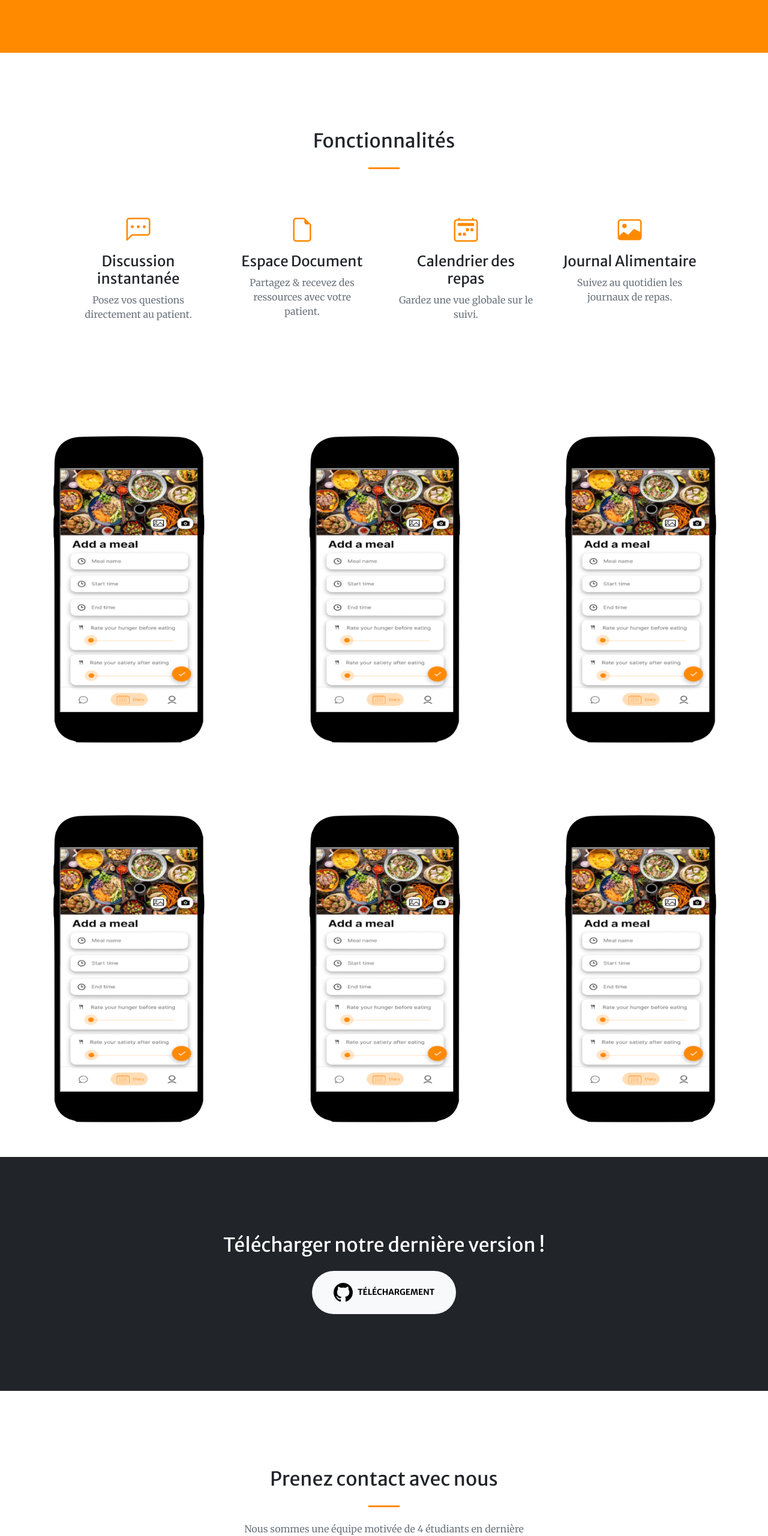
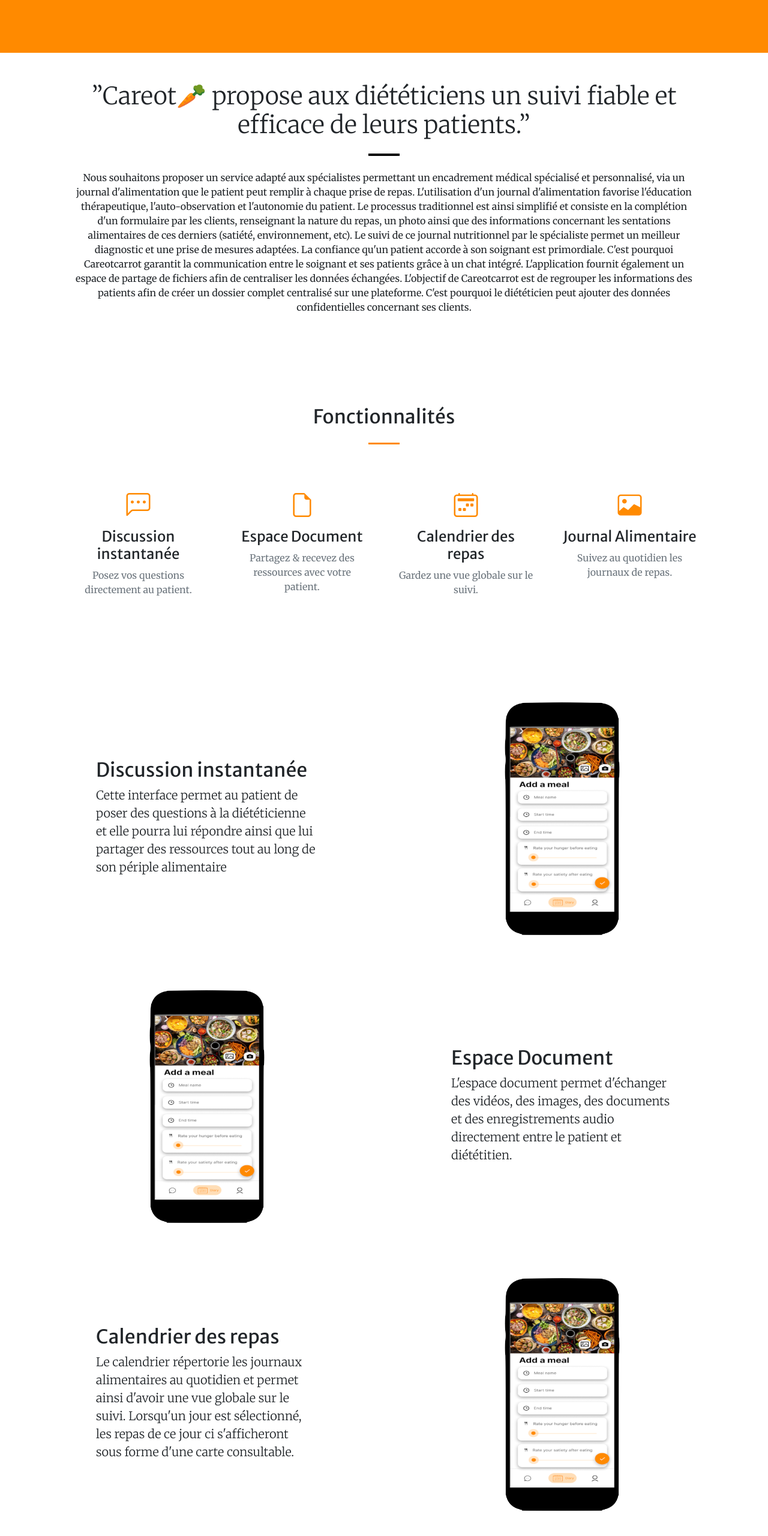
Before and after one commit to les-crepes/les-crepes, a plain HTML site: page index.html in a window 1280 px wide. Shown: the part 1420-3981 px from the top of the page at 60% size. Drawn offline with nearby package versions, Linux system fonts and the light colour scheme; some packages are replaced by stand-ins of ours; a script that the page names is missing.

Commit message:
landing page v1.0

```diff
--- a/index.html
+++ b/index.html
@@ -86,7 +86,23 @@
                 </div>
             </div>
         </section>
-        <!-- Services-->
+        <!-- Description -->
+        <section id="description">
+          <div class="container px-4 px-lg-5">
+            <div class="col-lg-12 text-center mt-5">
+              <p class="display-6">”Careot🥕 propose aux diététiciens un suivi fiable et efficace de leurs patients.”</p>
+              <hr class="divider divider-dark" />
+              <p class="text-gray-75 mb-4">
+                Nous souhaitons proposer un service adapté aux spécialistes permettant un encadrement médical spécialisé et personnalisé, via un journal d'alimentation que le patient peut remplir à chaque prise de repas. L'utilisation d'un journal d'alimentation favorise l'éducation thérapeutique, l'auto-observation et l'autonomie du patient. Le processus traditionnel est ainsi simplifié et consiste en la complétion d'un formulaire par les clients, renseignant la nature du repas, un photo ainsi que des informations concernant les sentations alimentaires de ces derniers (satiété, environnement, etc). Le suivi de ce journal nutritionnel par le spécialiste permet un meilleur diagnostic et une prise de mesures adaptées.
+
+                La confiance qu'un patient accorde à son soignant est primordiale. C'est pourquoi Careotcarrot garantit la communication entre le soignant et ses patients grâce à un chat intégré. L'application fournit également un espace de partage de fichiers afin de centraliser les données échangées.
+
+                L'objectif de Careotcarrot est de regrouper les informations des patients afin de créer un dossier complet centralisé sur une plateforme. C'est pourquoi le diététicien peut ajouter des données confidentielles concernant ses clients.
+              </p>
+            </div>
+          </div>
+        </section>
+        <!-- Fonctionnalités -->
         <section class="page-section" id="services">
             <div class="container px-4 px-lg-5">
                 <h2 class="text-center mt-0">Fonctionnalités</h2>
@@ -125,70 +141,45 @@
         </section>
         <!-- Portfolio-->
         <div id="portfolio">
-            <div class="container-fluid p-0">
+          <section class="showcase">
+            <div class="container-fluid px-4 px-lg-5">
                 <div class="row g-0">
-                    <div class="col-lg-4 col-sm-6">
-                        <a class="portfolio-box" href="assets/img/portfolio/fullsize/1.jpg" title="Project Name">
-                            <img class="img-fluid" src="assets/img/app.png" alt="..." />
-                            <div class="portfolio-box-caption">
-                                <div class="project-category text-white-50">Category</div>
-                                <div class="project-name">Vue 1</div>
+                    <div class="col-lg-6 order-lg-2 text-white showcase-img" style="background-image: url('assets/img/app.png')"></div>
+                    <div class="col-lg-6 order-lg-1 my-auto showcase-text">
+                        <h2>Discussion instantanée</h2>
+                        <p class="lead mb-0">Cette interface permet au patient de poser des questions à la diététicienne et elle pourra lui répondre ainsi que lui partager des ressources tout au long de son périple alimentaire</p>
                     </div>
-                        </a>
                 </div>
-                    <div class="col-lg-4 col-sm-6">
-                        <a class="portfolio-box" href="assets/img/portfolio/fullsize/2.jpg" title="Project Name">
-                            <img class="img-fluid" src="assets/img/app.png" alt="..." />
-                            <div class="portfolio-box-caption">
-                                <div class="project-category text-white-50">Category</div>
-                                <div class="project-name">Vue 2</div>
+                <div class="row g-0">
+                    <div class="col-lg-6 text-white showcase-img" style="background-image: url('assets/img/app.png')"></div>
+                    <div class="col-lg-6 my-auto showcase-text">
+                        <h2>Espace Document</h2>
+                        <p class="lead mb-0">L'espace document permet d'échanger des vidéos, des images, des documents et des enregistrements audio directement entre le patient et diététitien.</p>
                     </div>
-                        </a>
                 </div>
-                    <div class="col-lg-4 col-sm-6">
-                        <a class="portfolio-box" href="assets/img/portfolio/fullsize/3.jpg" title="Project Name">
-                            <img class="img-fluid" src="assets/img/app.png" alt="..." />
-                            <div class="portfolio-box-caption">
-                                <div class="project-category text-white-50">Category</div>
-                                <div class="project-name">Vue 3</div>
+                <div class="row g-0">
+                    <div class="col-lg-6 order-lg-2 text-white showcase-img" style="background-image: url('assets/img/app.png')"></div>
+                    <div class="col-lg-6 order-lg-1 my-auto showcase-text">
+                        <h2>Calendrier des repas</h2>
+                        <p class="lead mb-0">Le calendrier répertorie les journaux alimentaires au quotidien et permet ainsi d'avoir une vue globale sur le suivi. Lorsqu'un jour est sélectionné, les repas de ce jour ci s'afficheront sous forme d'une carte consultable.</p>
                     </div>
-                        </a>
                 </div>
-                    <div class="col-lg-4 col-sm-6">
-                        <a class="portfolio-box" href="assets/img/portfolio/fullsize/4.jpg" title="Project Name">
-                            <img class="img-fluid" src="assets/img/app.png" alt="..." />
-                            <div class="portfolio-box-caption">
-                                <div class="project-category text-white-50">Category</div>
-                                <div class="project-name">Project Name</div>
-                            </div>
-                        </a>
-                    </div>
-                    <div class="col-lg-4 col-sm-6">
-                        <a class="portfolio-box" href="assets/img/portfolio/fullsize/5.jpg" title="Project Name">
-                            <img class="img-fluid" src="assets/img/app.png" alt="..." />
-                            <div class="portfolio-box-caption">
-                                <div class="project-category text-white-50">Category</div>
-                                <div class="project-name">Project Name</div>
-                            </div>
-                        </a>
-                    </div>
-                    <div class="col-lg-4 col-sm-6">
-                        <a class="portfolio-box" href="assets/img/portfolio/fullsize/6.jpg" title="Project Name">
-                            <img class="img-fluid" src="assets/img/app.png" alt="..." />
-                            <div class="portfolio-box-caption p-3">
-                                <div class="project-category text-white-50">Category</div>
-                                <div class="project-name">Project Name</div>
-                            </div>
-                        </a>
+                <div class="row g-0">
+                  <div class="col-lg-6 text-white showcase-img" style="background-image: url('assets/img/app.png')"></div>
+                  <div class="col-lg-6 my-auto showcase-text">
+                      <h2>Journal Alimentaire</h2>
+                      <p class="lead mb-0">Le patient renseignera durant 4-5 jours ses repas dans l'application pendant que la diététicienne pourra observer le remplissage du carnet.</p>
                    </div>
                 </div>
               </div>
+            </div>
+        </section>
         </div>
         <!-- Call to action-->
         <section class="page-section bg-dark text-white">
             <div class="container px-4 px-lg-5 text-center">
                 <h2 class="mb-4">Télécharger notre dernière version !</h2>
-                <a class="btn btn-light btn-xl" href="https://github.com/les-crepes/CAREOT_APP/releases/download/v0.5.5/app-release.apk">
+                <a class="btn btn-light btn-xl" href="https://github.com/les-crepes/CAREOT_APP/releases" target="_blank">
                   <svg xmlns="http://www.w3.org/2000/svg" width="32" height="32" fill="currentColor" class="bi bi-github" viewBox="0 0 16 16">
                     <path d="M8 0C3.58 0 0 3.58 0 8c0 3.54 2.29 6.53 5.47 7.59.4.07.55-.17.55-.38 0-.19-.01-.82-.01-1.49-2.01.37-2.53-.49-2.69-.94-.09-.23-.48-.94-.82-1.13-.28-.15-.68-.52-.01-.53.63-.01 1.08.58 1.23.82.72 1.21 1.87.87 2.33.66.07-.52.28-.87.51-1.07-1.78-.2-3.64-.89-3.64-3.95 0-.87.31-1.59.82-2.15-.08-.2-.36-1.02.08-2.12 0 0 .67-.21 2.2.82.64-.18 1.32-.27 2-.27.68 0 1.36.09 2 .27 1.53-1.04 2.2-.82 2.2-.82.44 1.1.16 1.92.08 2.12.51.56.82 1.27.82 2.15 0 3.07-1.87 3.75-3.65 3.95.29.25.54.73.54 1.48 0 1.07-.01 1.93-.01 2.2 0 .21.15.46.55.38A8.012 8.012 0 0 0 16 8c0-4.42-3.58-8-8-8z"/>
                   </svg>
```
Also changed, not shown: css/styles.css. Lines whose indentation alone changed are shown as unchanged.
